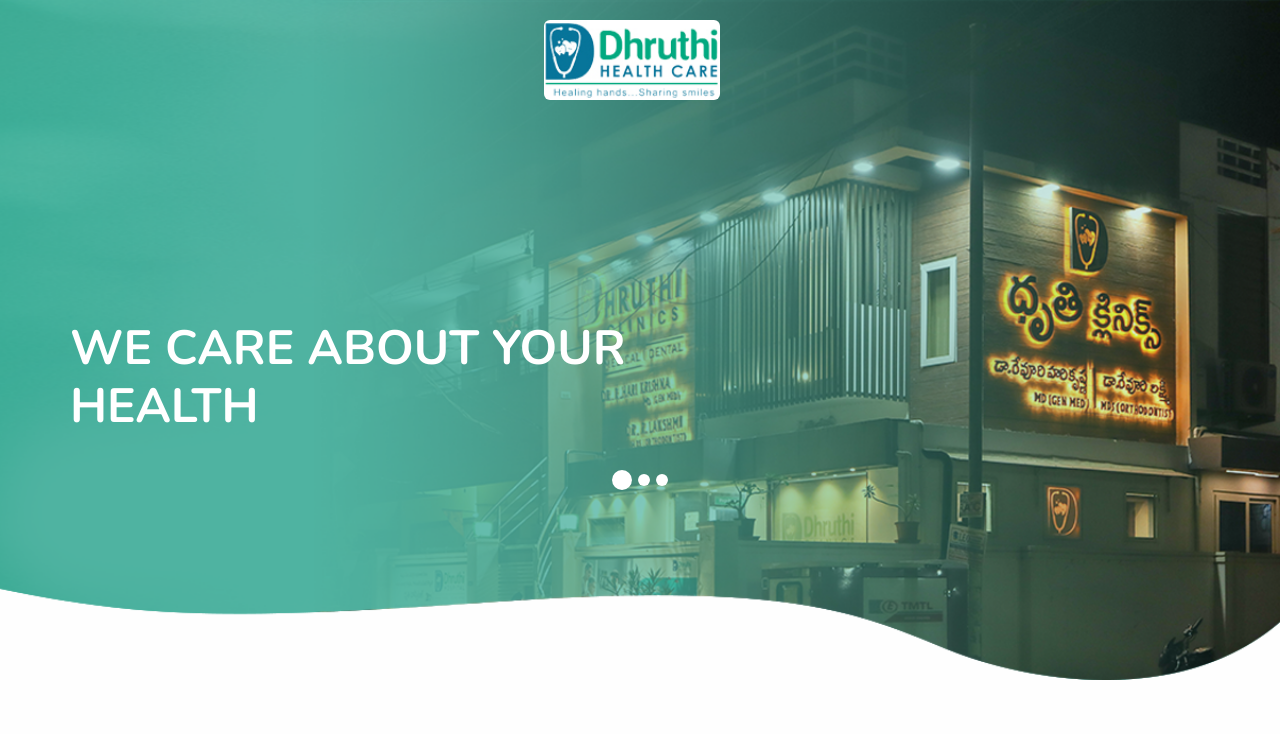
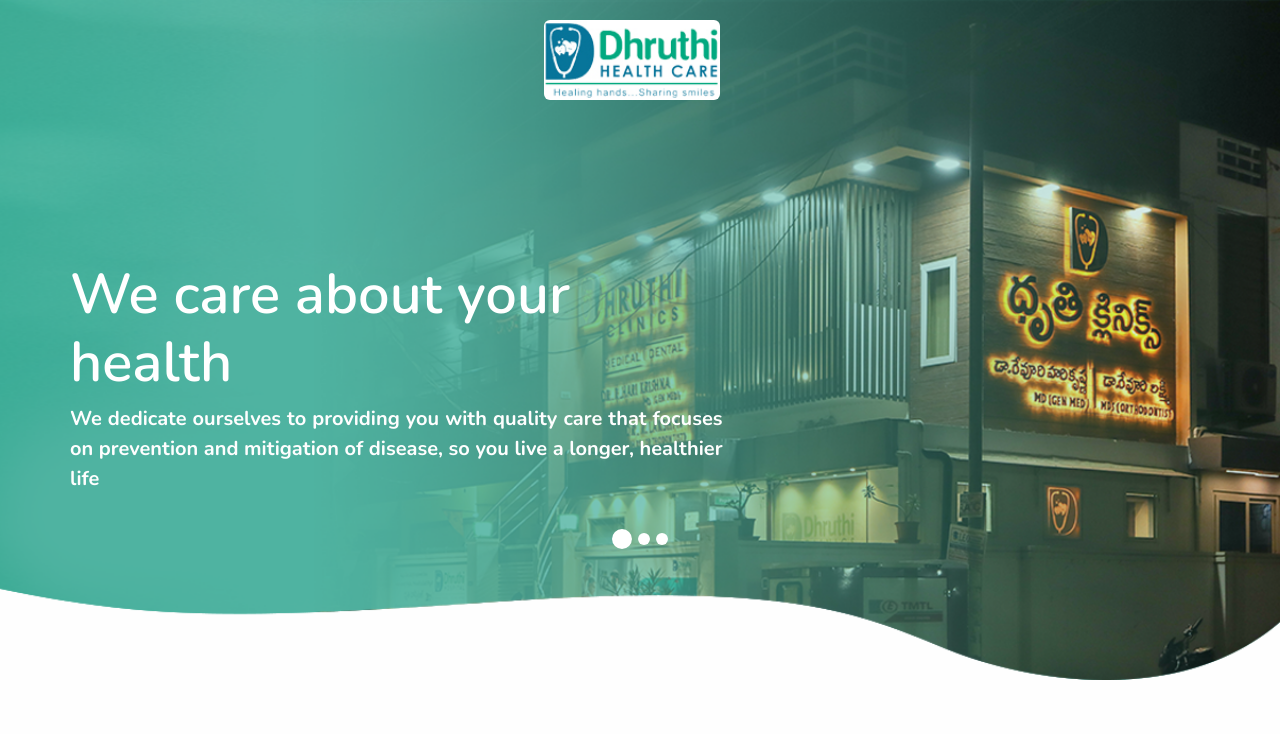
Before and after one commit to DT7Solutions/dhruthi-hospitals-2, a Django app: page /chirala/ in a window 1280 px wide. Shown: the top 734 px of the page. Run offline with Django 4.2, Linux system fonts and the light colour scheme; some libraries are stand-ins or nearby versions.

Commit message:
chirala-content

```diff
--- a/dhruthi/templates/uifiles/chirala-clininc.html
+++ b/dhruthi/templates/uifiles/chirala-clininc.html
@@ -65,10 +65,11 @@
               <div class="row">
                 <div class="col-md-7">
                   <div class="detail-box">
-                    <h1>
-                      We Care About Your Health
-                    </h1>
-                    <p>
+                    <h3 style="color: #fff;font-size:3.5em;font-weight: 600;">
+                      We care about your health
+                    </h3>
+                    <p style="font-size: 20px;">We dedicate ourselves to providing you with quality
+                      care that focuses on prevention and mitigation of disease, so you live a longer, healthier life
                     </p>
                     <div class="btn-box">
 
@@ -83,11 +84,12 @@
               <div class="row">
                 <div class="col-md-7">
                   <div class="detail-box">
-                    <h1>
-                      We Healping Your Stay Happy Health
-                    </h1>
-                    <p>
-                      <!-- Explicabo esse amet tempora quibusdam laudantium, laborum eaque magnam fugiat hic? Esse dicta aliquid error repudiandae earum suscipit fugiat molestias, veniam, vel architecto veritatis delectus repellat modi impedit sequi. -->
+                    <h3 style="color: #fff;font-size:3.5em;font-weight: 600;">
+                      We provide Best Healthcare
+                    </h3 >
+                    <p style="font-size: 20px;">
+                      dhruthi Health Care is dedicated to providing the best possible healthcare to our patients. Our staff of highly qualified professionals offers services tailored to meet each individual's
+                      needs, including diagnosis and treatment for a wide range of health conditions.
                     </p>
                     <div class="btn-box">
                       <!-- <a href="" class="btn1">
@@ -104,11 +106,12 @@
               <div class="row">
                 <div class="col-md-7">
                   <div class="detail-box">
-                    <h1>
-                      We Provide Best Healthcare
-                    </h1>
-                    <p>
-                      <!-- Explicabo esse amet tempora quibusdam laudantium, laborum eaque magnam fugiat hic? Esse dicta aliquid error repudiandae earum suscipit fugiat molestias, veniam, vel architecto veritatis delectus repellat modi impedit sequi. -->
+                    <h3 style="color: #fff;font-size:3.5em;font-weight: 600;">
+                      We Healping Your Stay Happy health
+                    </h3>
+                    <p style="font-size: 20px;">
+                      dhruthi health care is dedicated to helping you stay happy and healthy. We understand that staying healthy means more than just getting regular exercise and eating right; it means feeling confident in your body, mind, and spirit. Our mission is to provide you with the tools and resources necessary to maintain a positive outlook on life. Our service begins by offering
+                      regular check-ups and vaccines so that you can remain in optimal physical health.
                     </p>
                     <div class="btn-box">
                       <!-- <a href="" class="btn1">
```
